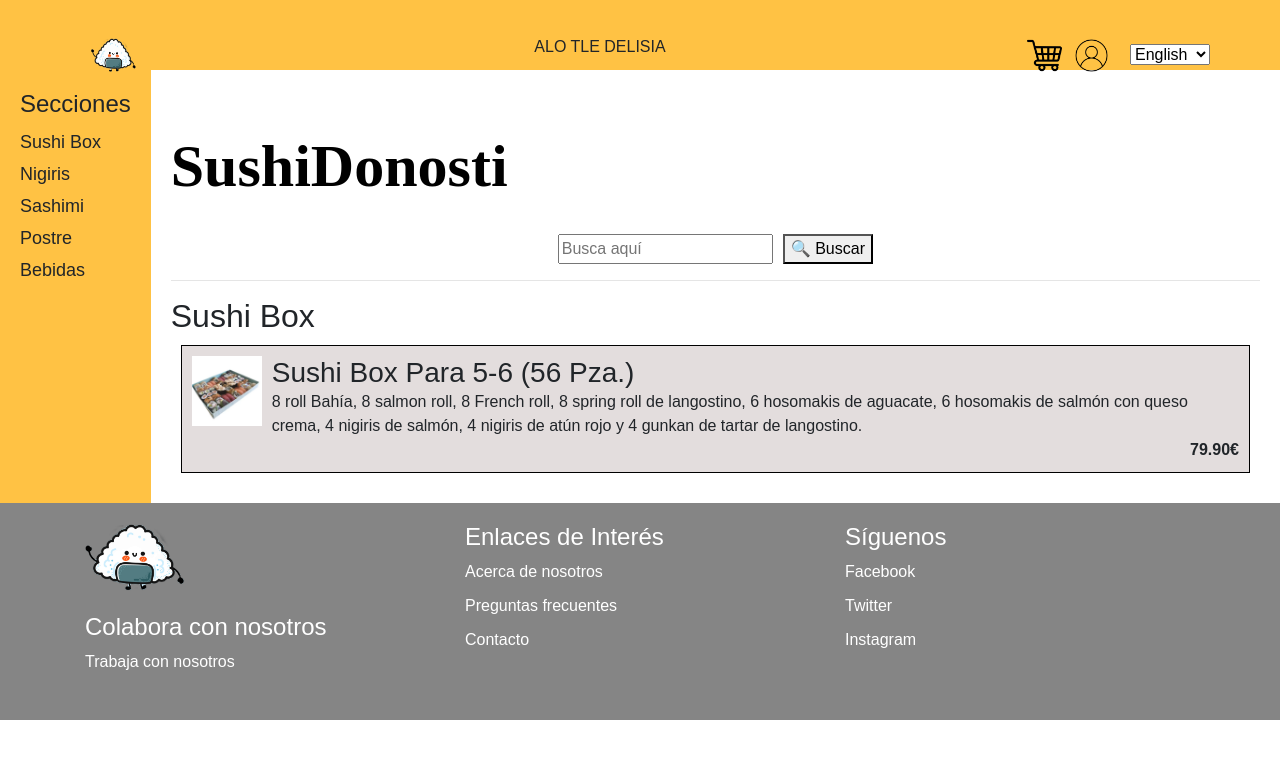
After one commit to MariaMutiloa/ProyectoWeb, a Django app: page /myapp/SushiDonosti/ in a window 1280 px wide. The commit adds this page. Shown: the top 759 px of the page. Run offline with Django 4.2, Linux system fonts and the light colour scheme; data comes from the database, SQL or seed files in the repository; both versions use the stored data as it was after the commit; some libraries are stand-ins or nearby versions.

Commit message:
sushiDonosti

```diff
--- a/AloTleDelisia/myapp/static/css/stylePrincipal.css
+++ b/AloTleDelisia/myapp/static/css/stylePrincipal.css
@@ -177,6 +177,10 @@ h1 {
     box-shadow: 2px 6px 20px 4px rgba(225, 159, 23, 0.36);
 }
 
+.footer{
+	background-color: black;
+}
+
 /* ESTILOS DE LA SECCIÓN PRINCIPAL MOBILE
 
 .main-mobile {
@@ -251,3 +255,49 @@ h1 {
 }
 
 */
+
+.footer h4 {
+    color: white;
+}
+
+.footer ul {
+    list-style: none;
+    padding: 0;
+}
+
+.footer li {
+    margin-bottom: 10px;
+}
+
+.footer a {
+    color: white;
+    text-decoration: none;
+}
+
+.footer a:hover {
+    text-decoration: underline;
+}
+
+.footer-logo {
+    width: 100px;
+    height: auto;
+    margin-bottom: 20px;
+}
+
+
+.footer {
+    background-color: #858585;
+    color: white;
+    padding: 20px 0;
+}
+
+.footer-logo {
+    width: 100px; /* Ajusta el ancho según tus necesidades */
+    height: auto; /* Para mantener la proporción de aspecto */
+    margin-bottom: 20px; /* Ajusta el margen según tus necesidades */
+}
+
+.footer-content {
+    display: flex;
+    flex-direction: column;
+}
--- /dev/null
+++ b/AloTleDelisia/myapp/static/css/sushiDonosti.css
@@ -0,0 +1,68 @@
+.sushiBox {
+    border: 1px solid #000000;
+    padding: 10px;
+    margin: 10px;
+    display: flex;
+    background-color: #e3dddd;
+}
+
+.sushiBox img {
+    width: 100px;
+    height: 100px;
+    margin-right: 10px;
+}
+
+.contenido-producto {
+    flex-grow: 1;
+}
+
+.contenido-producto h3,
+.contenido-producto p {
+    margin: 0;
+}
+
+.precio {
+    font-weight: bold;
+    text-align: right;
+}
+
+
+.buscador {
+    display: flex;
+    align-items: center;
+    justify-content: center;
+    text-align: center;
+}
+
+.buscar {
+    margin-right: 10px;
+}
+
+aside h2 {
+    font-size: 24px;
+    margin-bottom: 10px;
+}
+
+aside ul {
+    list-style: none;
+    padding: 0;
+}
+
+aside li {
+    font-size: 18px;
+    margin-bottom: 5px;
+}
+.wrapper {
+    display: flex;
+}
+
+.main {
+    flex-grow: 1;
+    padding: 20px;
+}
+
+aside {
+    width: 200px;
+    background-color: #ffc244;
+    padding: 20px;
+}
--- a/AloTleDelisia/myapp/templates/myapp/base.html
+++ b/AloTleDelisia/myapp/templates/myapp/base.html
@@ -14,7 +14,7 @@
             <div class="row d-flex align-items-center">
                 <div class="col d-flex justify-content-start">
                     <button class="logo-btn-desktop">
-                            <img src="{% static 'imagenes/logo.png' %}" alt="LOGO" style="width: 35px; height: 35px;">
+                        <img src="{% static 'imagenes/logo.png' %}" alt="LOGO" style="width: 45px; height: 35px;">
                     </button>
                 </div>
                 <div class="col d-flex justify-content-center">
@@ -43,14 +43,40 @@
         {% endblock %}
     </main>
 
-    <footer>
-        <footer class="container-fluid">
+    <footer class="footer">
         <div class="container">
             <div class="row">
-                    <!-- Contenido del pie de página aquí -->
+                <div class="col-md-4">
+                    <div class="footer-content">
+                        <img src="{% static 'imagenes/logo.png' %}" alt="Logo" class="footer-logo">
+                        <h4>Colabora con nosotros</h4>
+                        <ul style="list-style: none; padding: 0;">
+                            <li>Trabaja con nosotros</li>
+                        </ul>
                     </div>
                 </div>
-        </footer>
+                <div class="col-md-4">
+                    <div class="footer-content">
+                        <h4>Enlaces de Interés</h4>
+                        <ul>
+                            <li>Acerca de nosotros</li>
+                            <li>Preguntas frecuentes</li>
+                            <li>Contacto</li>
+                        </ul>
+                    </div>
+                </div>
+                <div class="col-md-4">
+                    <div class="footer-content">
+                        <h4>Síguenos</h4>
+                        <ul>
+                            <li>Facebook</li>
+                            <li>Twitter</li>
+                            <li>Instagram</li>
+                        </ul>
+                    </div>
+                </div>
+            </div>
+        </div>
     </footer>
 
     <script src="https://code.jquery.com/jquery-3.3.1.slim.min.js" integrity="sha384-q8i/X+965DzO0rT7abK41JStQIAqVgRVzpbzo5smXKp4YfRvH+8abtTE1Pi6jizo" crossorigin="anonymous"></script>
--- a/AloTleDelisia/myapp/templates/myapp/principal.html
+++ b/AloTleDelisia/myapp/templates/myapp/principal.html
@@ -15,7 +15,10 @@
 					</div>
 
 					<div class="category-btn">
-						<img src="{% static 'imagenes/sushi1.png' %}" alt="sushi" width="65px"><p>SUSHI</p>
+						<a href="{% url 'SushiDonosti' %}" class="category-btn">
+							<img src="{% static 'imagenes/sushi1.png' %}" alt="sushi" width="65px">
+							<p>SUSHI</p>
+						</a>
 					</div>
 					<div class="category-btn">
 						<img src="{% static 'imagenes/ramen.png' %}" alt="ramen" width="65px"><p>RAMEN</p>
--- /dev/null
+++ b/AloTleDelisia/myapp/templates/myapp/sushiDonosti.html
@@ -0,0 +1,43 @@
+{% extends 'base.html' %}
+
+{% block content %}
+    {% load static %}
+    <link rel="stylesheet" href="{% static 'css/stylePrincipal.css' %}">
+    <link rel="stylesheet" href="{% static 'css/sushiDonosti.css' %}">
+    <div class="wrapper">
+        <aside class="sidebar">
+            <h2>Secciones</h2>
+            <ul>
+                <li>Sushi Box</li>
+                <li>Nigiris</li>
+                <li>Sashimi</li>
+                <li>Postre</li>
+                <li>Bebidas</li>
+            </ul>
+        </aside>
+        <div class="main">
+            <div class="primerBloque">
+                <h1>SushiDonosti</h1>
+                <br>
+                <div class="buscador">
+                    <input type="text" class="buscar" placeholder="Busca aquí">
+                    <button class="search-button">&#128269; Buscar</button>
+                </div>
+            </div>
+            <hr>
+            <div class="productos">
+                <h2>Sushi Box</h2>
+                {% for producto in productos %}
+                    <div class="sushiBox">
+                        <img src="{% static 'imagenes/' %}{{ producto.nombre|lower }}.png" alt="{{ producto.nombre }}" style="width: 70px; height: 70px;">
+                        <div class="contenido-producto">
+                            <h3>{{ producto.nombre }}</h3>
+                            <p>{{ producto.descripcionProducto }}</p>
+                            <p class="precio"><strong>{{ producto.precio }}€</strong></p>
+                        </div>
+                    </div>
+                {% endfor %}
+            </div>
+        </div>
+    </div>
+{% endblock %}
--- a/AloTleDelisia/myapp/urls.py
+++ b/AloTleDelisia/myapp/urls.py
@@ -1,8 +1,11 @@
 from django.urls import path
 from .views import CustomLoginView, index, principal
+from .views import sushi_box_view
+
 
 urlpatterns = [
     path('', index, name='index'),
     path('principal/', principal, name='principal'),
     path('login.html/', CustomLoginView.as_view(), name='login'),
+    path('SushiDonosti/', sushi_box_view, name='SushiDonosti'),
 ]
--- a/AloTleDelisia/myapp/views.py
+++ b/AloTleDelisia/myapp/views.py
@@ -1,5 +1,6 @@
 from django.shortcuts import render, redirect
 from django.contrib.auth.views import LoginView
+from .models import Producto
 
 def index(request):
     return render(request, 'myapp/primera.html')
@@ -22,3 +23,11 @@ class CustomLoginView(LoginView):
 
 def principal(request):
     return render(request,'myapp/principal.html')
+
+
+def sushi_box_view(request):
+    productos = Producto.objects.filter(idTipoProducto=1, idRestaurante=1)
+
+    context = {'productos': productos}
+
+    return render(request, 'myapp/sushiDonosti.html', context)
```
Also changed, not shown: AloTleDelisia/db.sqlite3, AloTleDelisia/myapp/static/imagenes/sushi box para 5-6 (56 pza.).png (added). Lines whose indentation alone changed are shown as unchanged.
